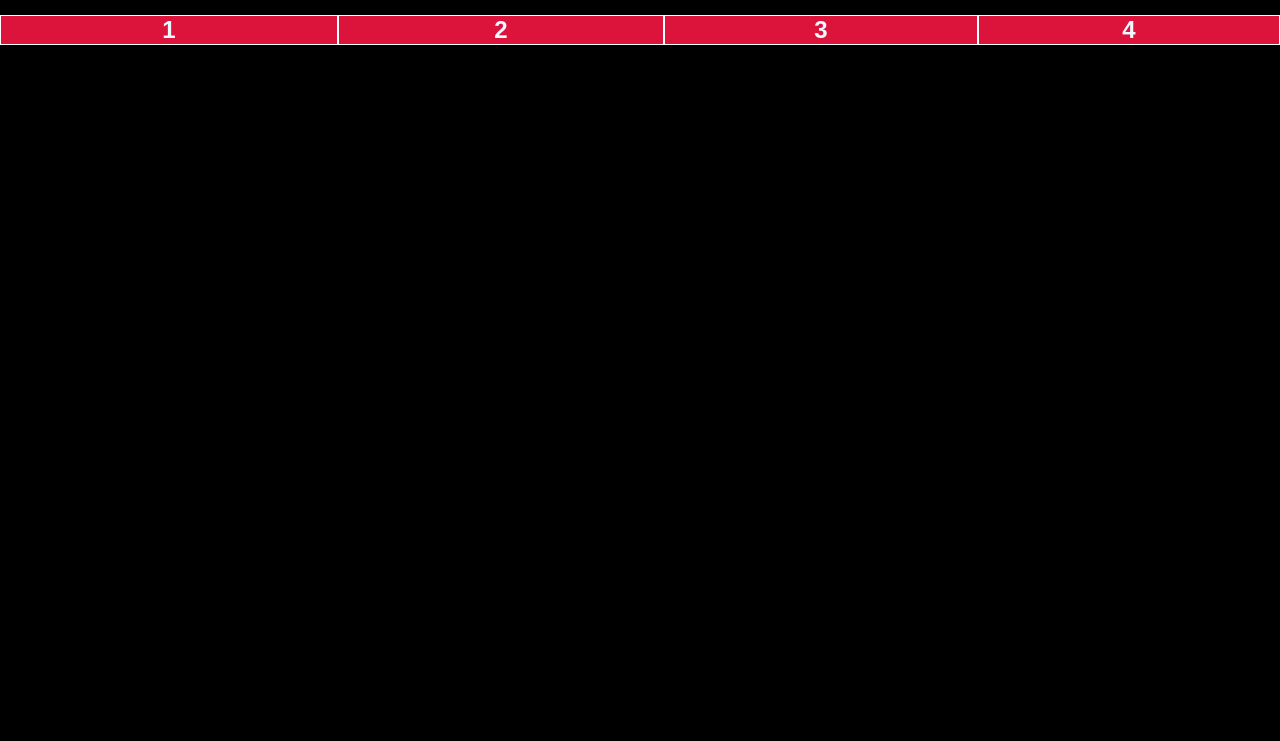
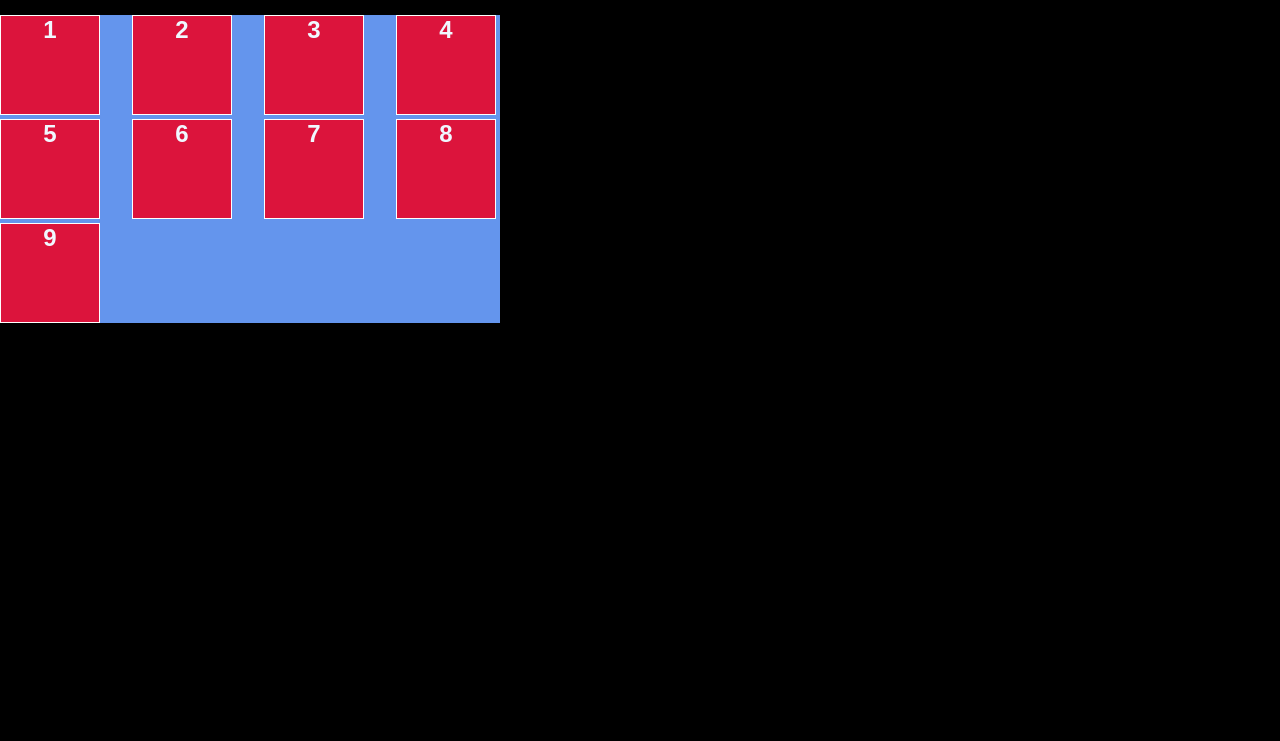
Before and after one commit to soySamCS/flexbox, a plain HTML site: page index.html in a window 1280 px wide. Shown: the part 59-800 px from the top of the page. Drawn offline with Linux system fonts and the light colour scheme.

Commit message:
Aprendimos Gap

```diff
--- a/index.html
+++ b/index.html
@@ -7,13 +7,18 @@
 </head>
 <body>
     <h1>Flex Box 📦</h1>
-    <p>Vamos a aprender a autilizar Flex Box</p>
+    <p>Vamos a aprender a utilizar Flex Box</p>
     <br />
     <div class="container">
-        <div class="item tron1">1</div>
-        <div class="item tron2">2</div>
-        <div class="item tron3">3</div>
-        <div class="item tron4">4</div>
+        <div class="item">1</div>
+        <div class="item">2</div>
+        <div class="item">3</div>
+        <div class="item">4</div>
+        <div class="item">5</div>
+        <div class="item">6</div>
+        <div class="item">7</div>
+        <div class="item">8</div>
+        <div class="item">9</div>
     </div>
 </body>
 </html>
--- a/style.css
+++ b/style.css
@@ -10,50 +10,34 @@ body {
     box-sizing: border-box;
 }
 
-.container{
-    background-color: cornflowerblue;
-   display: flex;
-}
-
 /*
 
-    Flex Shrink
+Gap -> Espacio entre los elementos.
 
-    Es una propiedad que va a ajustar el factor de encogimiento o estrechamiento (enconjimiento, apachurramiento, aplastamiento) de los elementos (items)
+Recibe valores en números con unidades relativas o absolutas.
 
-    flex-shrink:1 -> Este es el valor por default. Recibe valores númericos: 1, 2, 3, 4, ... Entre más grande sea el número, mayor será su factor de decrecimiento.
+Esta propiedad se pasa al contenedor.
 
 */
 
+.container{
+    width: 500px;
+    background-color: cornflowerblue;
+    display: flex;
+    /* gap: 24px; */ /* Espacio entre los elementos */
+    /* gap: 3rem; */ /* Unidades absolutas: px o relativas: em o rem */
+    column-gap: 16px; /* Espacios entre los elementos en el eje vertical */
+    flex-wrap: wrap;
+    row-gap: 32px; /* Espacio entre los elemetnos en la horizontal */
+    gap: 4px 32px; /* Cuando hay 2 valores, el primero es para el espacio horizontal y el segundo con el espacio vertical */
+}
+
 .item{
-    flex-basis: 350px; /* Ancho. Flex-direction:row */
-    flex-shrink: 1; /* Este es el valor por default */
-
+    width: 100px;
+    height: 100px;
     text-align: center;
     font-size: 24px;
     font-weight: bold;
     border: 1px solid white;
     background-color: crimson;
 }
-
-/* Crear clases para los items */
-
-.tron1{
-    flex-shrink: 1;
-    flex-grow: 1;
-}
-
-.tron2{
-    flex-shrink: 2;
-    flex-grow: 2;
-}
-
-.tron3{
-    flex-shrink: 3;
-    flex-grow: 3;
-}
-
-.tron4{
-    flex-shrink: 4;
-    flex-grow: 4;
-}
```
